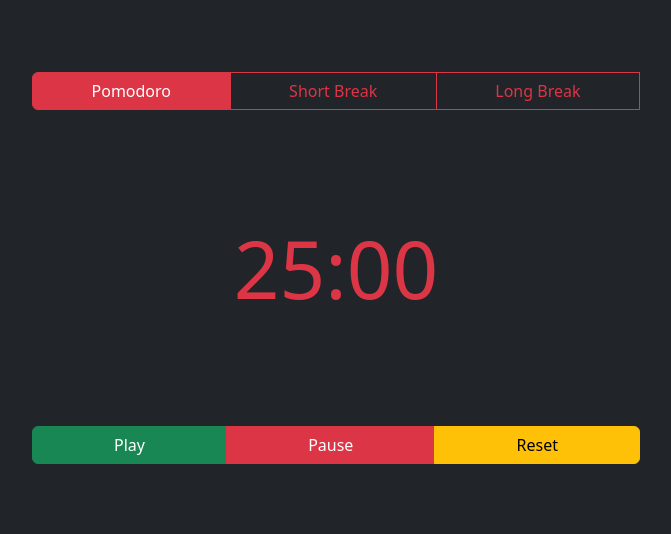
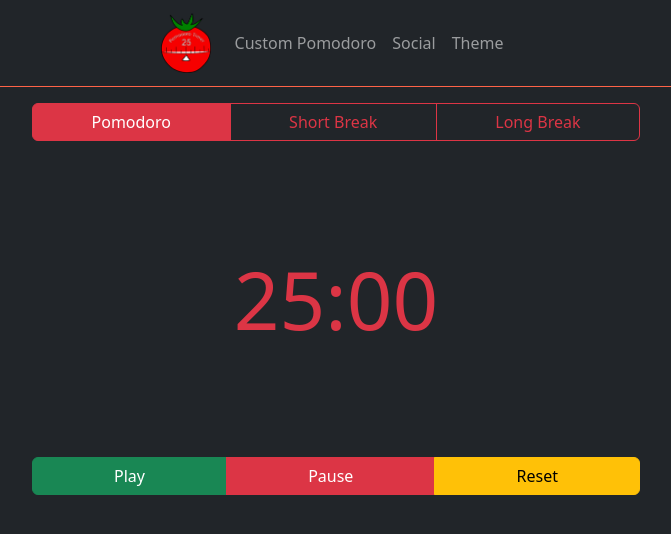
Before and after one commit to kauadeoliveira/pomodoro-clock, a plain HTML site: page index.html in a window 1280 px wide. Shown: the whole page, without its empty margins (304-975 px from the left). Drawn offline with nearby package versions, Linux system fonts and the light colour scheme.

```diff
--- a/assets/css/style.css
+++ b/assets/css/style.css
@@ -3,3 +3,15 @@
     padding: 0;
     margin: 0;
 }
+
+img{
+    width: 50px;
+}
+
+header{
+    border-bottom: 1px solid tomato;
+}
+
+#logo{
+    justify-self: start;
+}
--- a/assets/scripts/main.js
+++ b/assets/scripts/main.js
@@ -1,3 +1,4 @@
+// Variaveis
 let time = 25 * 60
 let displayPomodoro = document.querySelector("#timer");
 let cron = null;
--- a/index.html
+++ b/index.html
@@ -13,21 +13,37 @@
     <link rel="stylesheet" href="assets/css/style.css">
 </head>
 <body class="bg-dark">
-    <h1 class="text-center">Pomodoro Clock</h1>
+    <header>
+        <nav class="navbar navbar-expand-sm navbar-dark bg-dark d-flex justify-content-center">
+            <a class="navbar-brand justify-self-start" href="#" id="logo">
+                <img src="assets/images/pomodoro-timer.png" alt="" >
+            </a>
+
+            <ul class="navbar-nav d-flex justify-content-center">
+            <li class="nav-item">
+                <a class="nav-link" href="#">Custom Pomodoro</a>
+            </li>
+            <li class="nav-item">
+                <a class="nav-link" href="#">Social</a>
+            </li>
+            <li class="nav-item">
+                <a class="nav-link" href="#">Theme</a>
+            </li>
+            </ul>
+        </nav>
+    </header>
     <div class="container bg-dark p-3 w-50">
+
         <!-- OPTIONS -->
         <div class="btn-group w-100" role="group" aria-label="Basic radio toggle button group">
-
             <input type="radio" class="btn-check" name="btnradio" id="pomodoroBttn" autocomplete="off" checked>
             <label class="btn btn-outline-danger" for="pomodoroBttn">Pomodoro</label>
-
             <input type="radio" class="btn-check" name="btnradio" id="shortBreakBttn" autocomplete="off">
             <label class="btn btn-outline-danger" for="shortBreakBttn">Short Break</label>
-
             <input type="radio" class="btn-check" name="btnradio" id="longBreakBttn" autocomplete="off">
             <label class="btn btn-outline-danger" for="longBreakBttn">Long Break</label>
-            <input type="radio" class="btn-check" name="btnradio" id="longBreakBttn" autocomplete="off">
-          </div>
+        </div>
+
 
 
 
```
Also changed, not shown: assets/images/pomodoro-timer.png (added).
